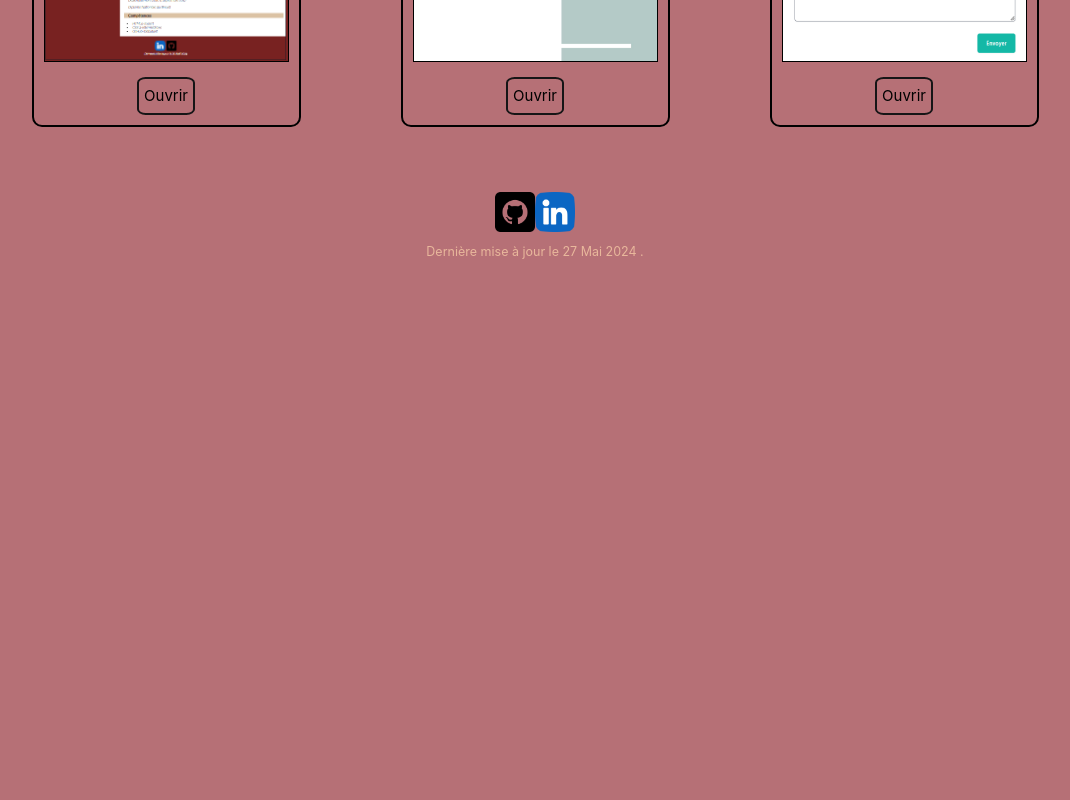
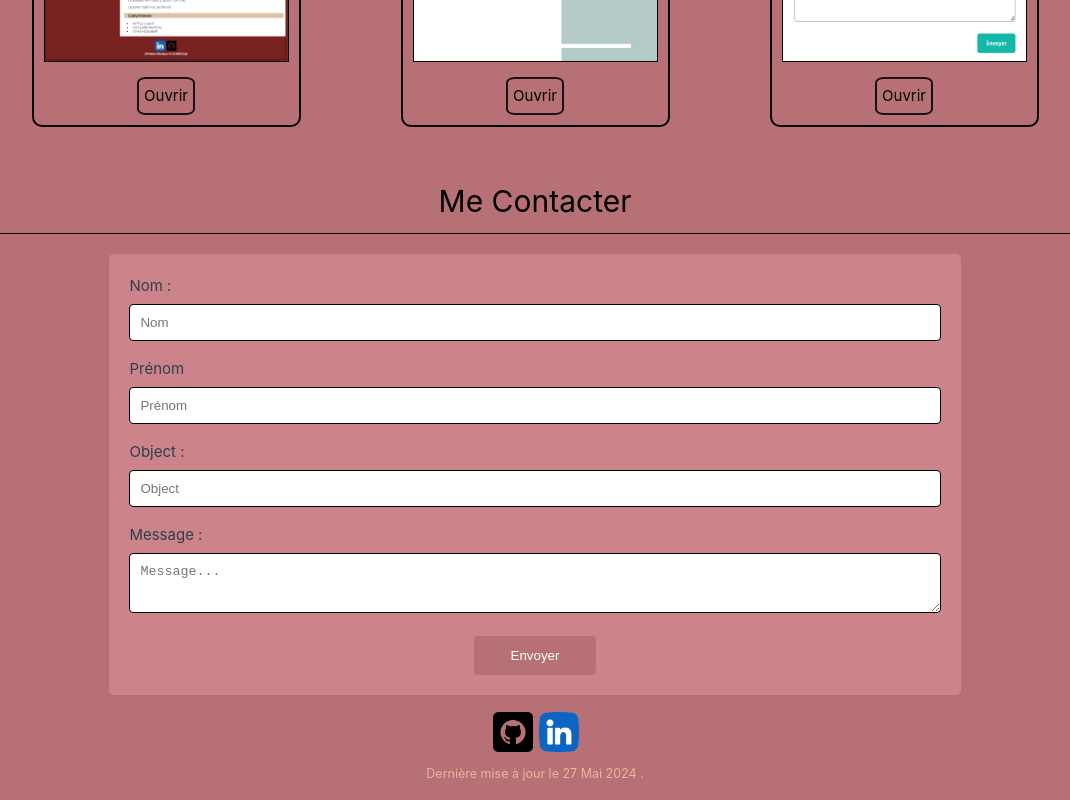
Before and after one commit to kilianaBldr/Portfolio-VueJS, a Vue app: page / in a window 1280 px wide. Shown: the part 1027-1827 px from the top of the page, without its empty margins (105-1175 px from the left). Before the commit the page ends 1305 px from the top, so only its background shows below. Built offline with nearby package versions, Linux system fonts and the light colour scheme; a web font is replaced by a local one.

Commit message:
modification footer

```diff
--- a/package.json
+++ b/package.json
@@ -9,6 +9,7 @@
     "preview": "vite preview"
   },
   "dependencies": {
+    "@emailjs/browser": "^4.3.3",
     "pinia": "^2.1.7",
     "vue": "^3.4.21",
     "vue-router": "^4.3.0"
--- /dev/null
+++ b/src/components/TheContact.vue
@@ -0,0 +1,125 @@
+<template>
+    <div id="contact">
+        <h1>Me Contacter</h1>
+        <section>
+            <form ref="form" @submit.prevent="sendEmail">
+                <label for="nom">Nom :</label>
+                <input type="text" name="nom" v-model="nom" placeholder="Nom">
+                <label for="prenom">Prénom</label>
+                <input type="text" name="prenom" v-model="prenom" placeholder="Prénom">
+                <label for="object">Object :</label>
+                <input type="text" name="object" v-model="object" placeholder="Object">
+                <label for="message">Message :</label>
+                <textarea name="message" v-model="message" placeholder="Message..."></textarea>
+                <button type="submit" value="Send">Envoyer</button>
+            </form>
+        </section>
+    </div>
+</template>
+
+<script>
+import emailjs from '@emailjs/browser'
+
+export default {
+    name: 'PartieContact',
+    data() {
+        return {
+            nom: '',
+            prenom: '',
+            Object: '',
+            message: '',
+        }
+    },
+    methods: {
+        sendEmail() {
+            const templateParams = {
+                name: 'Kiliana Blondron',
+                from_nom: this.nom,
+                from_prenom: this.prenom,
+                object: this.object,
+                message: this.message,
+            }
+            emailjs
+                .sendForm('service_k9gpdqk', 'template_asm0oxv', templateParams, this.$refs.form, {
+                    publicKey: 'eLq5D_TLnmsEAp1jA',
+                }).then(() => {
+                    console.log('Envoyer avec Success !');
+                },
+                    (error) => {
+                        console.log('Erreur !!');
+                    },
+                );
+        },
+    },
+};
+</script>
+
+
+<style scoped>
+* {
+    box-sizing: border-box;
+}
+
+.contact {
+    margin-top: 80px;
+}
+
+h1 {
+    color: black;
+    text-align: center;
+    padding-bottom: 8px;
+    border-bottom: 1px solid black
+}
+
+form {
+    background-color: rgb(204, 132, 138);
+    display: block;
+    margin: auto;
+    margin-top: 20px;
+    text-align: center;
+    width: 70%;
+    padding: 20px;
+    border-radius: 5px;
+}
+
+label {
+    float: left;
+}
+
+input {
+
+    box-sizing: border-box;
+    width: 100%;
+    padding: 10px;
+    margin-top: 6px;
+    margin-bottom: 16px;
+    border: 1px solid black;
+    border-radius: 4px;
+
+}
+
+textarea {
+    width: 100%;
+    height: 60px;
+    padding: 10px;
+    margin-top: 6px;
+    margin-bottom: 16px;
+    border: 1px solid black;
+    border-radius: 4px;
+}
+
+button {
+    justify-content: center;
+    width: 15%;
+    background-color: rgb(182, 112, 118);
+    color: white;
+    padding: 12px 20px;
+    border: none;
+    border-radius: 4px;
+    cursor: pointer
+}
+
+button:hover {
+    background-color: rgba(5, 5, 5, 0.401);
+}
+</style>
--- a/src/components/TheFooter.vue
+++ b/src/components/TheFooter.vue
@@ -22,6 +22,7 @@ footer {
 .linkFooter {
   height: 40px;
   width: 40px;
+  margin: 2px;
 }
 
 .linkFooter:hover {
--- a/src/views/HomeView.vue
+++ b/src/views/HomeView.vue
@@ -3,6 +3,7 @@
 import TheHeader from '@/components/TheHeader.vue'
 import AboutMe from '@/components/AboutMe.vue'
 import TheModal from '@/components/TheModal.vue'
+import TheContact from '@/components/TheContact.vue'
 import TheFooter from '@/components/TheFooter.vue'
 
 </script>
@@ -11,5 +12,6 @@ import TheFooter from '@/components/TheFooter.vue'
 <TheHeader />
 <AboutMe />
 <TheModal />
+<TheContact />
 <TheFooter />
 </template>
```
Also changed, not shown: 1 other file (tests, documents, lock files or other folders).
